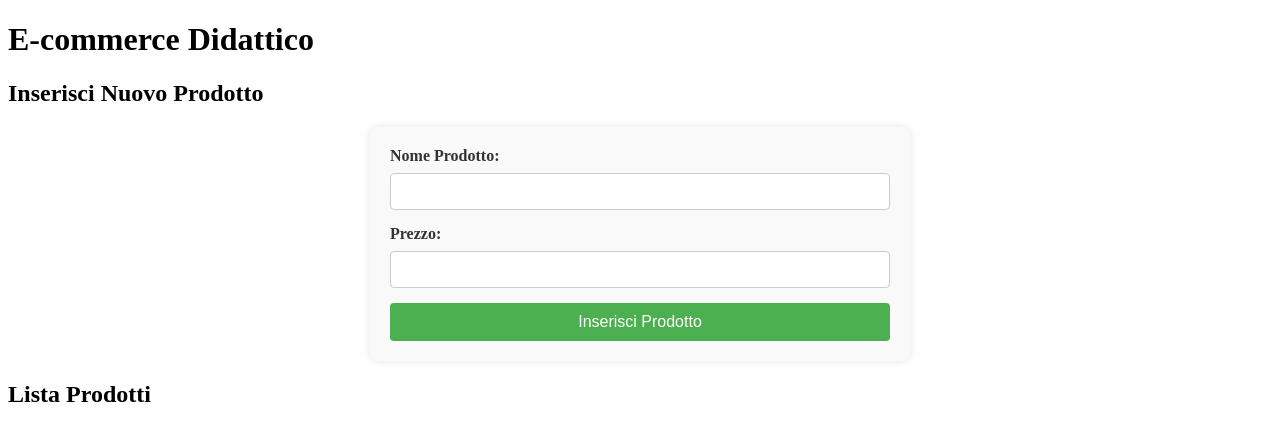
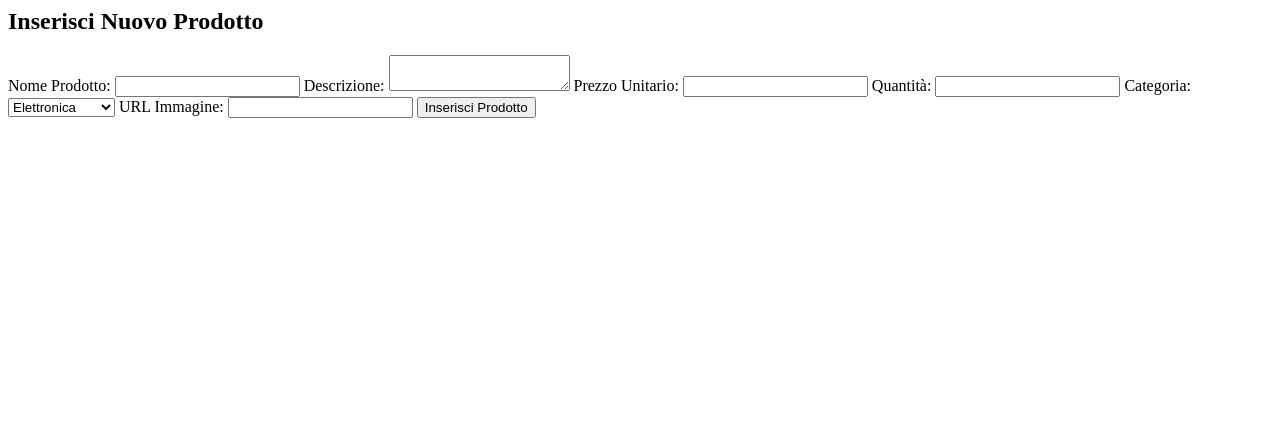
Before and after one commit to angelobuciumeanu/compito_new, a plain HTML site: page index.html in a window 1280 px wide. Drawn offline with Linux system fonts and the light colour scheme; no server answers.

Commit message:
modifico l html

```diff
--- a/index.html
+++ b/index.html
@@ -1,28 +1,27 @@
-<!DOCTYPE html>
-<html lang="it">
-<head>
-    <meta charset="UTF-8">
-    <title>E-commerce Didattico</title>
-    <link rel="stylesheet" href="assets/css/style.css">
-</head>
-<body>
-    <h1>E-commerce Didattico</h1>
+<!-- Modifica il form dentro il body -->
+<h2>Inserisci Nuovo Prodotto</h2>
+<form id="productForm">
+    <label for="nome">Nome Prodotto:</label>
+    <input type="text" id="nome" name="nome" required>
 
-    <h2>Inserisci Nuovo Prodotto</h2>
-    <form id="productForm">
+    <label for="descrizione">Descrizione:</label>
+    <textarea id="descrizione" name="descrizione" required></textarea>
 
-        <label for="nome">Nome Prodotto:</label>
-        <input type="text" id="nome" name="nome" required>
+    <label for="prezzo">Prezzo Unitario:</label>
+    <input type="number" id="prezzo" name="prezzo" step="0.01" required>
 
-        <label for="prezzo">Prezzo:</label>
-        <input type="number" id="prezzo" name="prezzo" step="0.01" required>
+    <label for="quantita">Quantità:</label>
+    <input type="number" id="quantita" name="quantita" required>
 
-        <button type="submit">Inserisci Prodotto</button>
-    </form>
+    <label for="categoria">Categoria:</label>
+    <select id="categoria" name="categoria" required>
+        <option value="elettronica">Elettronica</option>
+        <option value="abbigliamento">Abbigliamento</option>
+        <option value="arredamento">Arredamento</option>
+    </select>
 
-    <h2>Lista Prodotti</h2>
-    <div id="productsList"></div>
+    <label for="immagine">URL Immagine:</label>
+    <input type="text" id="immagine" name="immagine" required>
 
-    <script src="api/script.js"></script>
-</body>
-</html>
+    <button type="submit">Inserisci Prodotto</button>
+</form>
```
